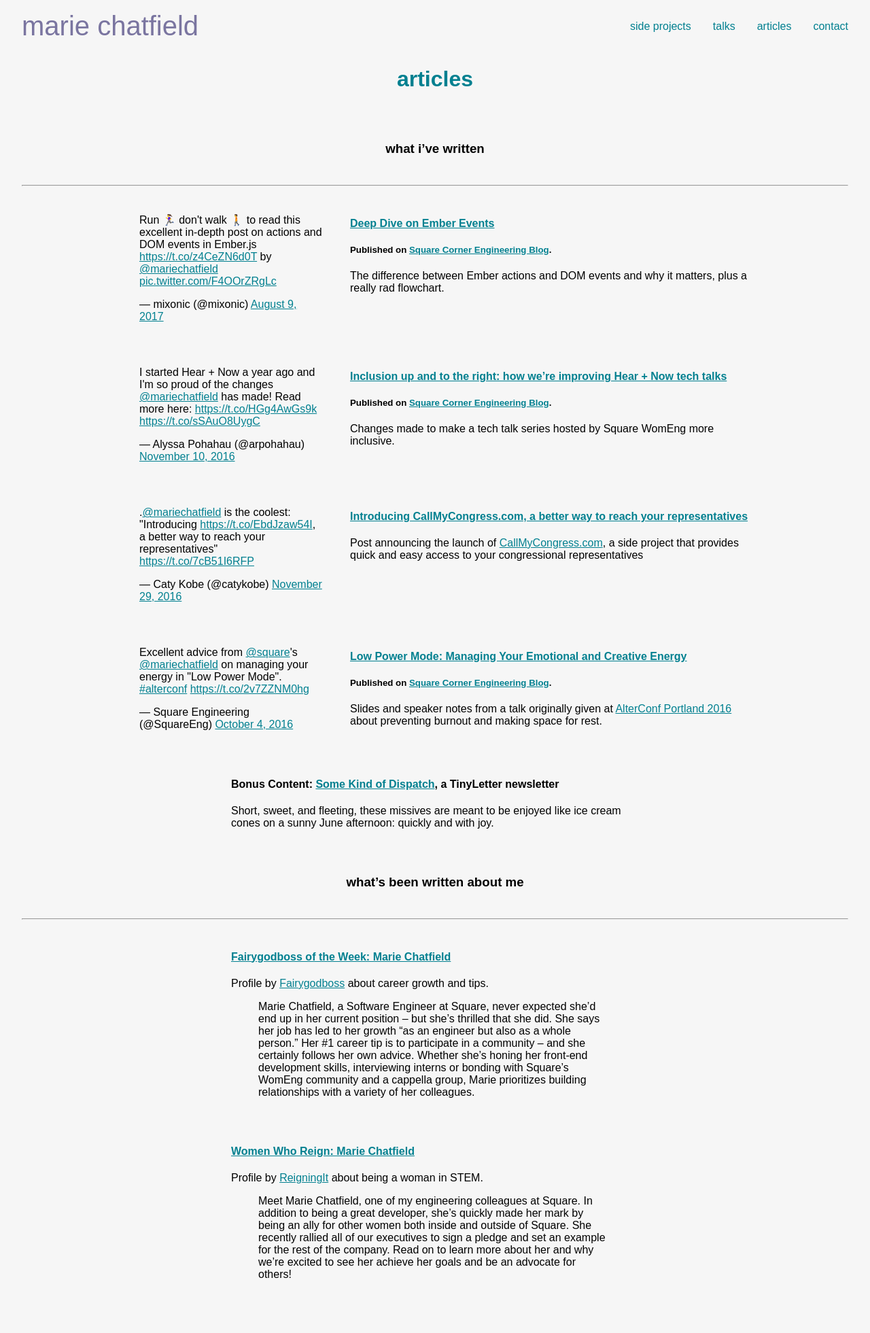
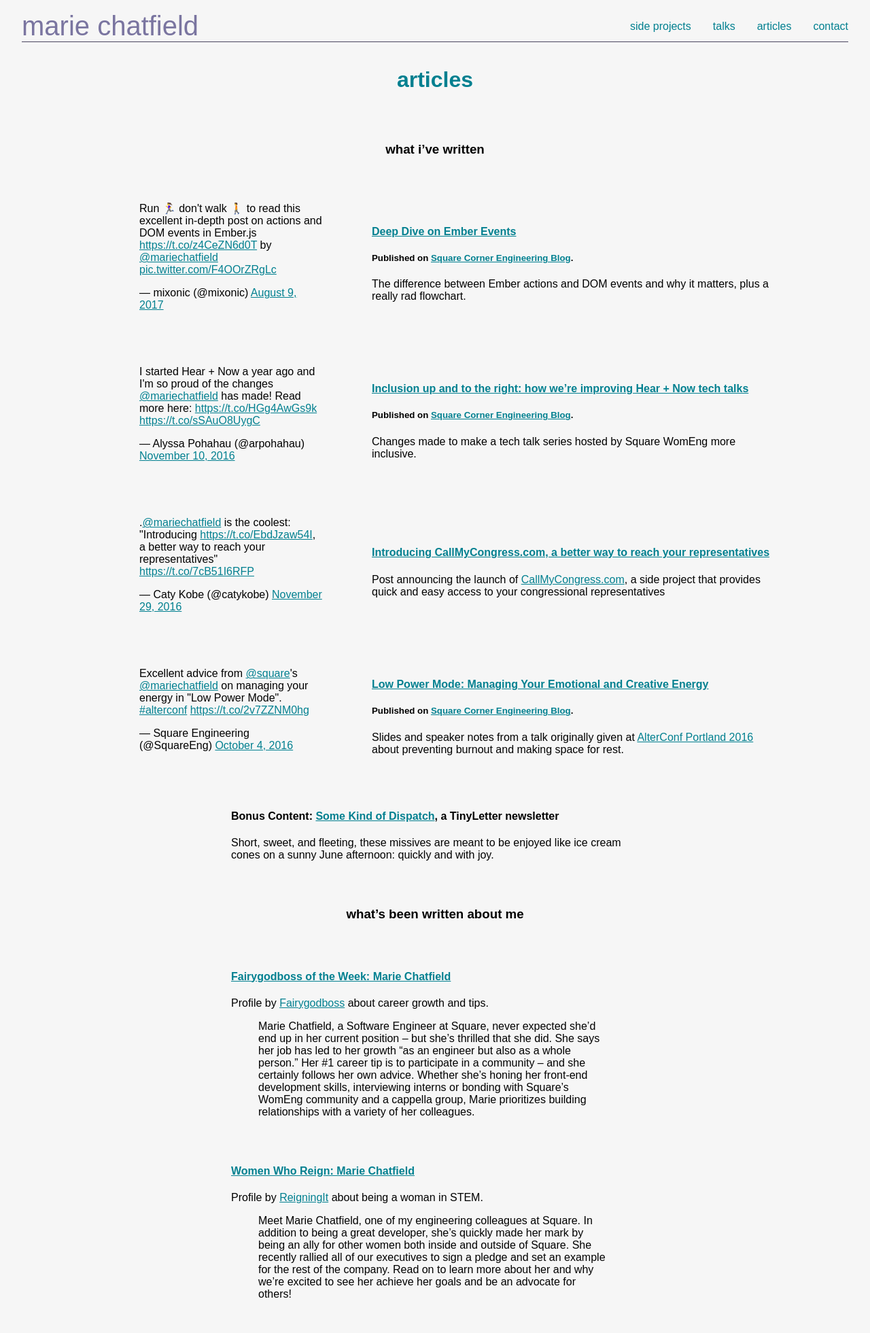
Before and after one commit to mchat/mchat.github.io, a Jekyll site: the page built from articles/index.md, in a window 1280 px wide. Shown: the whole page at 68% size. Built offline with Jekyll 4.4.1, drawn with Linux system fonts in a browser that asks for light colours; nearby versions of some CDN libraries; comment, search, counter and statistics services are not loaded; before the commit the page ends 1932 px from its top, so only the background shows below that.

Commit message:
More stlying clean up

```diff
--- a/articles/index.md
+++ b/articles/index.md
@@ -7,10 +7,8 @@
 ### what i’ve written
 </div>
 
-----------
-
 <div class="content__section">
-  <div class="content__section__media--small">
+  <div class="content__section__media content__section__media--small">
     <blockquote class="content-media twitter-tweet" data-lang="en"><p lang="en" dir="ltr">Run 🏃‍♀️ don&#39;t walk 🚶 to read this excellent in-depth post on actions and DOM events in Ember.js <a href="https://t.co/z4CeZN6d0T">https://t.co/z4CeZN6d0T</a> by <a href="https://twitter.com/mariechatfield">@mariechatfield</a> <a href="https://t.co/F4OOrZRgLc">pic.twitter.com/F4OOrZRgLc</a></p>&mdash; mixonic (@mixonic) <a href="https://twitter.com/mixonic/status/895329691061469188">August 9, 2017</a></blockquote>
   </div>
 
@@ -26,7 +24,7 @@
 </div>
 
 <div class="content__section">
-  <div class="content__section__media--small">
+  <div class="content__section__media content__section__media--small">
     <blockquote class="twitter-tweet" data-lang="en"><p lang="en" dir="ltr">I started Hear + Now a year ago and I&#39;m so proud of the changes <a href="https://twitter.com/mariechatfield">@mariechatfield</a> has made! Read more here: <a href="https://t.co/HGg4AwGs9k">https://t.co/HGg4AwGs9k</a> <a href="https://t.co/sSAuO8UygC">https://t.co/sSAuO8UygC</a></p>&mdash; Alyssa Pohahau (@arpohahau) <a href="https://twitter.com/arpohahau/status/796816779850956800">November 10, 2016</a></blockquote>
   </div>
   <div class="content__section__text" markdown="block">
@@ -41,7 +39,7 @@
 </div>
 
 <div class="content__section">
-  <div class="content__section__media--small">
+  <div class="content__section__media content__section__media--small">
     <blockquote class="twitter-tweet" data-lang="en"><p lang="en" dir="ltr">.<a href="https://twitter.com/mariechatfield">@mariechatfield</a> is the coolest: &quot;Introducing <a href="https://t.co/EbdJzaw54I">https://t.co/EbdJzaw54I</a>, a better way to reach your representatives&quot; <a href="https://t.co/7cB51I6RFP">https://t.co/7cB51I6RFP</a></p>&mdash; Caty Kobe (@catykobe) <a href="https://twitter.com/catykobe/status/803403483407753216">November 29, 2016</a></blockquote>
   </div>
   <div class="content__section__text" markdown="block">
@@ -54,7 +52,7 @@
 </div>
 
 <div class="content__section">
-  <div class="content__section__media--small">
+  <div class="content__section__media content__section__media--small">
     <blockquote class="twitter-tweet" data-lang="en"><p lang="en" dir="ltr">Excellent advice from <a href="https://twitter.com/Square">@square</a>&#39;s <a href="https://twitter.com/mariechatfield">@mariechatfield</a> on managing your energy in &quot;Low Power Mode&quot;. <a href="https://twitter.com/hashtag/alterconf?src=hash">#alterconf</a> <a href="https://t.co/2v7ZZNM0hg">https://t.co/2v7ZZNM0hg</a></p>&mdash; Square Engineering (@SquareEng) <a href="https://twitter.com/SquareEng/status/783396502500630528">October 4, 2016</a></blockquote>
   </div>
   <div class="content__section__text" markdown="block">
@@ -82,9 +80,6 @@
 ### what’s been written about me
 </div>
 
------------
-
-
 <div class="content__section">
   <div class="content__section__text" markdown="block">
 
--- a/public/resources/styles/custom.css
+++ b/public/resources/styles/custom.css
@@ -46,6 +46,7 @@
   display: flex;
   align-items: center;
   flex-wrap: wrap;
+  border-bottom: 1px solid var(--color-name--hover);
 }
 
 .navigation__name {
@@ -103,6 +104,7 @@
   padding: var(--spacing-small) 0;
   display: flex;
   justify-content: center;
+  align-items: center;
   flex-wrap: wrap;
 }
 
@@ -126,7 +128,11 @@
   text-align: center;
 }
 
-.content__section__text--adjust-title h4:first-of-type {
+.content__section__text--align-title h1:first-of-type,
+.content__section__text--align-title h2:first-of-type,
+.content__section__text--align-title h3:first-of-type,
+.content__section__text--align-title h4:first-of-type,
+.content__section__text--align-title h5:first-of-type {
   margin-top: 0;
 }
 
```
Also changed, not shown: index.md (+3 -2 lines), talks/index.md (+4 -4 lines).
